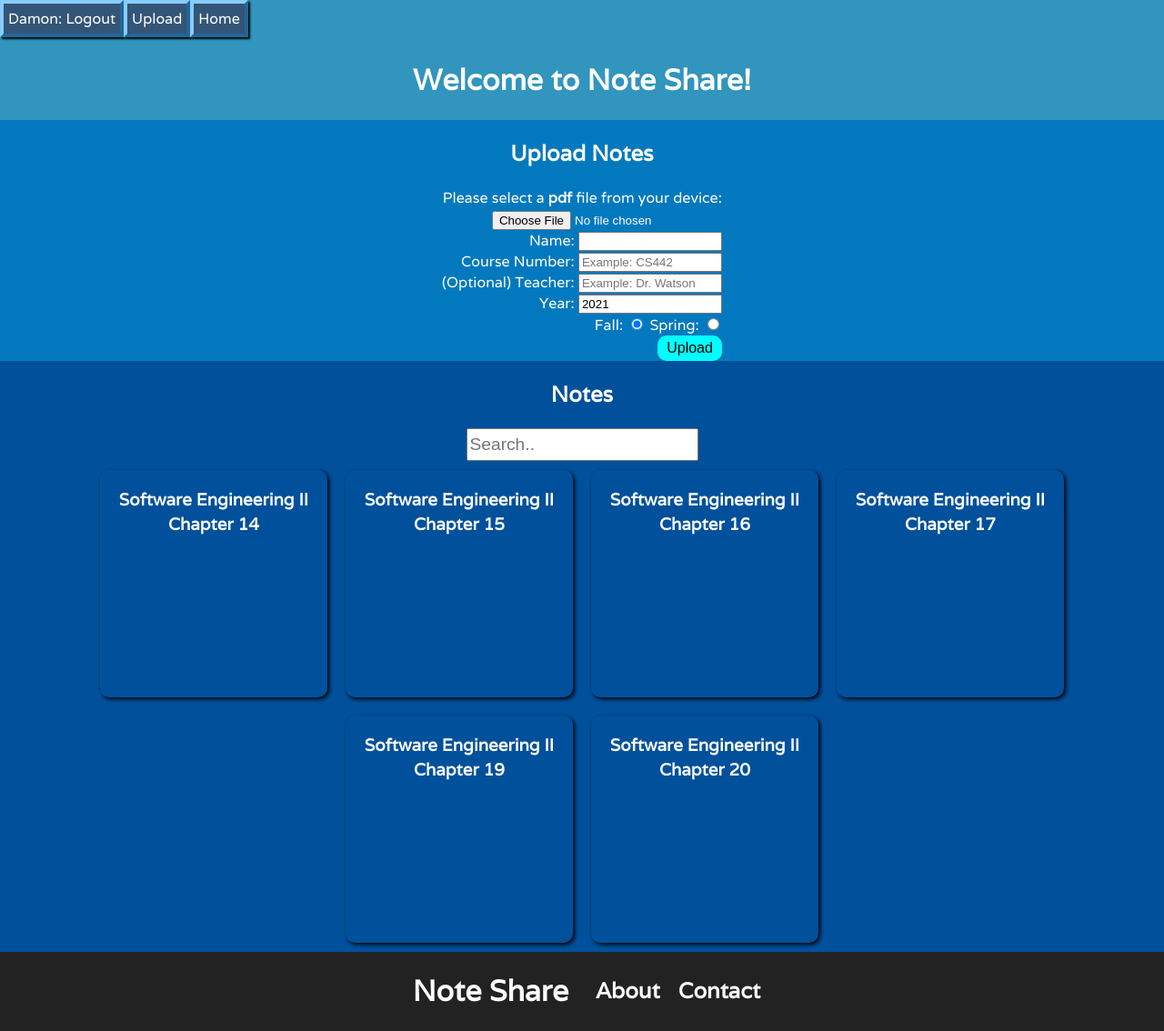
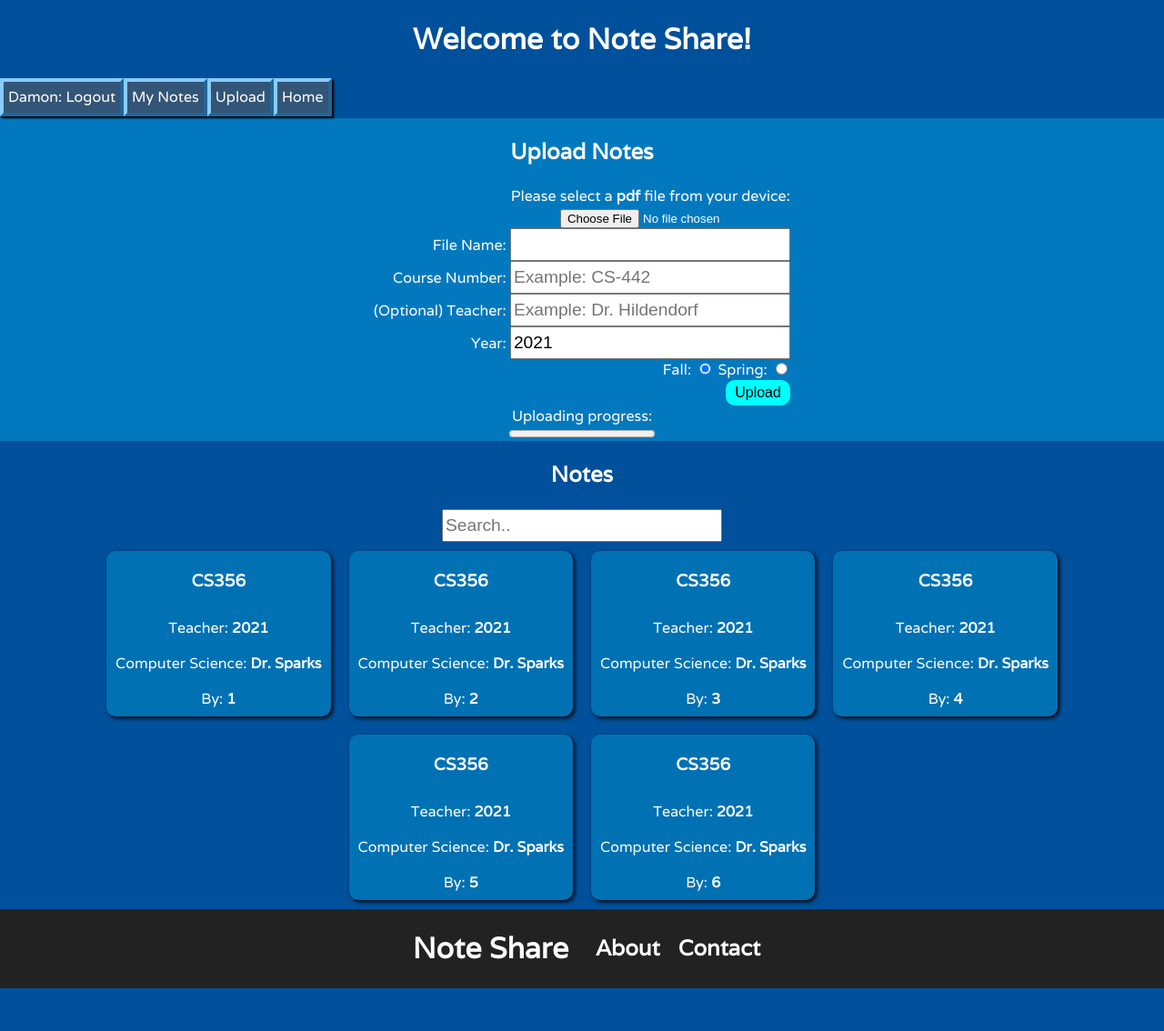
Before and after one commit to Damon-Teichroeb/note-share, a PHP site: page /upload.php in a window 1280 px wide. Shown: the whole page at 91% size. After the commit the page ends 1087 px from the top, so only its background shows below. Run offline with PHP 8.4, Linux system fonts and the light colour scheme; a user stored in the database is signed in; data comes from the database, SQL or seed files in the repository.

Commit message:
Add files via upload

```diff
--- a/note_share/browse-notes.php
+++ b/note_share/browse-notes.php
@@ -1,8 +1,8 @@
 <section class="flex-notes">
   <h1>Notes</h1>
-  <input style="height: 30px; font-size: 1.2em;" type="text" name="search" onkeyup="listNotes(this.value)" placeholder="Search..">
+  <input class="text-box" type="text" name="search" onkeyup="listNotes(this.value)" placeholder="Search..">
   <div class="notes" id="notes"></div>
 </section>
 
-<section class="note-preview" id="note-preview">
+<section class="flex-preview-notes" id="preview-notes">
 </section>
--- a/note_share/header.php
+++ b/note_share/header.php
@@ -2,10 +2,7 @@
 include 'includes/dbh.inc.php';
 
 session_start();
-if (isset($_SESSION['id']))
-  $login = $_SESSION['id'];
-else
-  $login = null;
+isset($_SESSION['id']) ? $login = $_SESSION['id'] : $login = null;
 ?>
 
 <!DOCTYPE html>
@@ -19,6 +16,9 @@
   <meta name="viewport" content="width=device-width, initial-scale=1.0">
 </head>
 <body onload="listNotes('');"> <!-- This onload is for browse-notes.php -->
+  <header>
+    <h1>Welcome to Note Share!</h1>
+  </header>
   <section class="flex-nav">
     <?php
     if (isset($login))
@@ -27,6 +27,7 @@
       $names  = $object->fetch_assoc();
       ?>
       <a class="nav-btn" href="includes/logout.inc.php"><?php echo $names['users_name'];?>: Logout</a>
+      <a class="nav-btn" href="my-notes.php">My Notes</a>
       <a class="nav-btn" href="upload.php?">Upload</a>
       <?php
     }
@@ -59,6 +60,3 @@
       }
     ?>
   </section>
-  <header>
-    <h1>Welcome to Note Share!</h1>
-  </header>
--- /dev/null
+++ b/note_share/includes/browse-notes.inc.php
@@ -0,0 +1,46 @@
+<?php
+include 'dbh.inc.php';
+
+$search = $dbh->real_escape_string($_GET['search']);
+
+if(empty($search))
+{
+  $object = $dbh->query("SELECT * FROM notes;");
+}
+else
+{
+  $object = $dbh->query("SELECT * FROM notes
+                         WHERE notes_name REGEXP '$search'
+                         OR notes_course_number REGEXP '$search'
+                         OR notes_course_name REGEXP '$search'
+                         OR notes_teacher REGEXP '$search';");
+}
+while($note = $object->fetch_row())
+  $notes[] = $note;
+
+if(isset($notes))
+{
+  foreach($notes as $note)
+  {
+    echo
+    "
+    <div onclick=\"showNote('".$note[2].$note[3].".pdf');\">
+      <h3>".$note[3]."</h3>
+      <p>Teacher: <strong>".$note[6]."</strong></p>
+      <p>".$note[4].": <strong>".$note[5]."</strong></p>
+      <p>By: <strong>".$note[1]."</strong></p>
+    </div>
+    ";
+  }
+  unset($notes);
+}
+else
+{
+  echo
+  "
+  <div>
+    <h2>There are no notes to display!</h2>
+  </div>
+  ";
+}
+?>
--- a/note_share/includes/contact.inc.html
+++ b/note_share/includes/contact.inc.html
@@ -1,3 +1,3 @@
 <h3>Damon Teichroeb</h3>
+<a href="mailto:damon.teich@outlook.com">damon.teich@outlook.com</a>
 <address>250 Brent Lane<br>Pensacola, FL 32503-2267<br>#1755</address>
-<a href="mailto:damon.teich@outlook.com">damon.teich@outlook.com</a>
--- a/note_share/includes/login.inc.php
+++ b/note_share/includes/login.inc.php
@@ -34,8 +34,10 @@
   $ids            = $object->fetch_row();
   $_SESSION['id'] = $ids[0];
 
-  if (isset($_GET['upload']) && $_GET['upload'] == 'login')
+  if (isset($_GET['page']) && $_GET['page'] == 'upload')
     header('Location: ../upload.php?login=success');
+  elseif ($_GET['page'] == 'mynotes')
+    header('Location: ../my-notes.php?login=success');
   else
     header('Location: ../index.php?login=success');
 }
--- /dev/null
+++ b/note_share/includes/preview-notes.inc.php
@@ -0,0 +1,4 @@
+<iframe src="notes/<?php echo $_GET['note'];?>" width="100%" height="800"></iframe>
+<div>
+  <p>Many Buttons!</p>
+</div>
--- a/note_share/reset-password.php
+++ b/note_share/reset-password.php
@@ -5,8 +5,7 @@
 <section class="flex-container">
   <h1>Reset Password</h1>
   <form action="includes/reset-password.inc.php" method="post">
-    <label for="email">Email:</label>
-    <input type="text" class="email" name="email" required><br>
+    <input class="text-box" type="text" class="email" name="email" placeholder="E-mail" required><br>
     <input class="a-btn" type="submit" value="Send Validation">
   </form>
   <?php
--- a/note_share/scripts/main.js
+++ b/note_share/scripts/main.js
@@ -22,7 +22,7 @@
       document.getElementById("notes").innerHTML = this.responseText;
     }
   };
-  xmlhttp.open("GET", "includes/search.inc.php?search=" + search);
+  xmlhttp.open("GET", "includes/browse-notes.inc.php?search=" + search);
   xmlhttp.send();
 }
 
@@ -33,9 +33,9 @@
   {
     if (this.readyState == 4 && this.status == 200)
     {
-      document.getElementById("note-preview").innerHTML = this.responseText;
+      document.getElementById("preview-notes").innerHTML = this.responseText;
     }
   };
-  xmlhttp.open("GET", "includes/note-preview.inc.php?note=" + note);
+  xmlhttp.open("GET", "includes/preview-notes.inc.php?note=" + note);
   xmlhttp.send();
 }
--- a/note_share/styles/main.css
+++ b/note_share/styles/main.css
@@ -5,7 +5,7 @@
 
 header {
   text-align: center;
-  background-color: rgb(49, 149, 189);
+  background: rgb(0, 80, 155);
 }
 
 h1 {
@@ -50,7 +50,7 @@
 
 .error {
   margin: 0 10px;
-  color: red;
+  color: rgb(255, 116, 116);
 }
 
 .a-btn {
@@ -87,16 +87,19 @@
 }
 
 .text-box {
-  width: 150px;
+  width: 300px;
+  height: 30px;
+  font-size: 1.2em;
 }
 
 .flex-nav {
-  background: rgb(49, 149, 189);
+  background: rgb(0, 80, 155);
   display: flex;
   flex-direction: row;
   position: sticky;
   top: 0;
-  padding: 0 0 4px 0;
+  padding: 0 0 2px 0;
+  z-index: 1;
 }
 
 .flex-container {
@@ -112,22 +115,19 @@
   flex-direction: row;
   justify-content: center;
   align-items: flex-end;
-  padding: 450px 0;
-  background-image: url('../assets/7.jpg');
-  background-repeat: no-repeat;
-  background-size: 100% 100%;
-  background-color: rgb(49, 149, 189);
+  background: rgb(0, 150, 219);
 }
 
 .flex-features div {
   display: flex;
   flex-direction: column;
   align-items: center;
-  margin: 0 0.5%;
-  padding: 0 10px;
+  width: 40%;
+  margin: 10px;
+  padding: 0;
   box-shadow: 2px 2px 4px #000;
   border-radius: 10px;
-  background: rgb(2, 121, 190);
+  background-color: rgb(2, 121, 190);
 }
 
 .flex-notes {
@@ -146,13 +146,12 @@
 }
 
 .notes div {
-  text-align: center;
-  background:inherit;
-  width: 250px;
-  height: 250px;
-  margin: 10px;
+  background: rgb(0, 113, 179);
+  cursor: pointer;
   border-radius: 10px;
   box-shadow: 2px 2px 4px rgb(0, 0, 0);
+  margin: 10px;
+  padding: 0 10px;
 }
 
 .notes div:hover {
@@ -160,8 +159,13 @@
   transform: translate(-2px, -2px);
 }
 
-.note-preview {
-  background: rgb(0, 150, 219);
+.flex-preview-notes {
+  display: flex;
+  flex-direction: row;
+}
+
+.flex-preview-notes div {
+  background: inherit;
 }
 
 .flex-footer {
--- a/note_share/upload.php
+++ b/note_share/upload.php
@@ -8,23 +8,29 @@
   {
     ?>
     <h1>Upload Notes</h1>
-    <form action="includes/upload.inc.php" method="post" enctype="multipart/form-data">
+    <form id="upload-form" action="includes/upload.inc.php" method="post" enctype="multipart/form-data">
       <label for="file">Please select a <strong>pdf</strong> file from your device:</label><br>
-      <input type="file" id="file" name="file" accept="application/pdf" required><br>
-      <label for="name">Name:</label>
-      <input class="text-box" type="text" id="name" name="name" required><br>
+      <input id="file" type="file" name="file" accept="application/pdf" required><br>
+      <label for="name">File Name:</label>
+      <input class="text-box" type="text" id="name" name="name" required
+        value="<?php if(isset($_GET['name'])){echo $_GET['name'];}?>"><br>
       <label for="course">Course Number:</label>
-      <input class="text-box" type="text" id="course" name="course" placeholder="Example: CS442" required><br>
+      <input class="text-box" type="text" id="course" name="course" placeholder="Example: CS-442" required
+        value="<?php if(isset($_GET['course'])){echo $_GET['course'];}?>"><br>
       <label for="teacher">(Optional) Teacher:</label>
-      <input class="text-box" type="text" id="teacher" name="teacher" placeholder="Example: Dr. Watson" ><br>
+      <input class="text-box" type="text" id="teacher" name="teacher" placeholder="Example: Dr. Hildendorf"
+        value="<?php if(isset($_GET['teacher'])){echo $_GET['teacher'];}?>"><br>
       <label for="year">Year:</label>
-      <input class="text-box" type="number" id="year" name="year" min="1900" max="2200" step="1" value="2021" required><br>
+      <input class="text-box" type="number" id="year" name="year" min="1900" max="2200" step="1" required
+        value="<?php if(isset($_GET['year'])){echo $_GET['year'];}else{echo '2021';}?>"><br>
       <label for="fall">Fall:</label>
       <input type="radio" id="fall" value=0 name="season" checked>
       <label for="spring">Spring:</label>
-      <input type="radio" id="spring" value=1 name="season"><br>
+      <input type="radio" id="spring" value=1 name="season" <?php if(isset($_GET['season'])&&$_GET['season'] == 1){echo 'checked';}?>><br>
       <input class="a-btn" type="submit" name="submit" value="Upload">
     </form>
+    <label for="upload-bar">Uploading progress:</label>
+    <progress id="upload-bar" value="0" max="100"></progress>
     <?php
     // Upload notifications
     if (isset($_GET['upload']))
@@ -52,7 +58,7 @@
   else
   {
     ?>
-    <p>You must be logged in to upload notes: <a class="a-btn" href="login.php?upload=login">Login</a></p>
+    <p>You must be logged in to upload notes: <a class="a-btn" href="login.php?page=upload">Login</a></p>
     <?php
   }
   ?>
```
Also changed, not shown: note_share/includes/upload.inc.php (+18 -8 lines), note_share/index.php (+7 -0 lines), note_share/login.php (+3 -5 lines), note_share/my-notes.php (added, +24 -0 lines), note_share/signup.php (+4 -8 lines).
